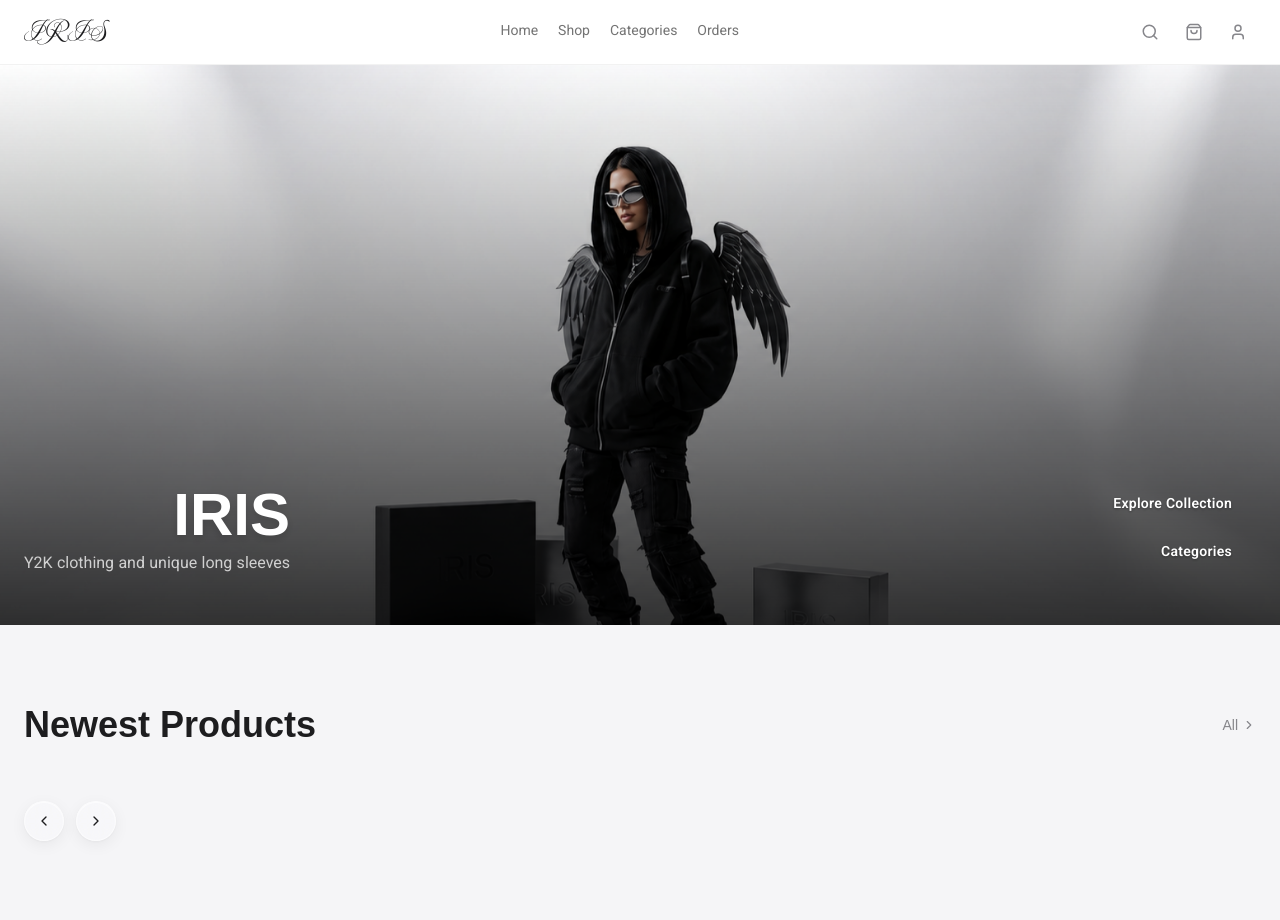
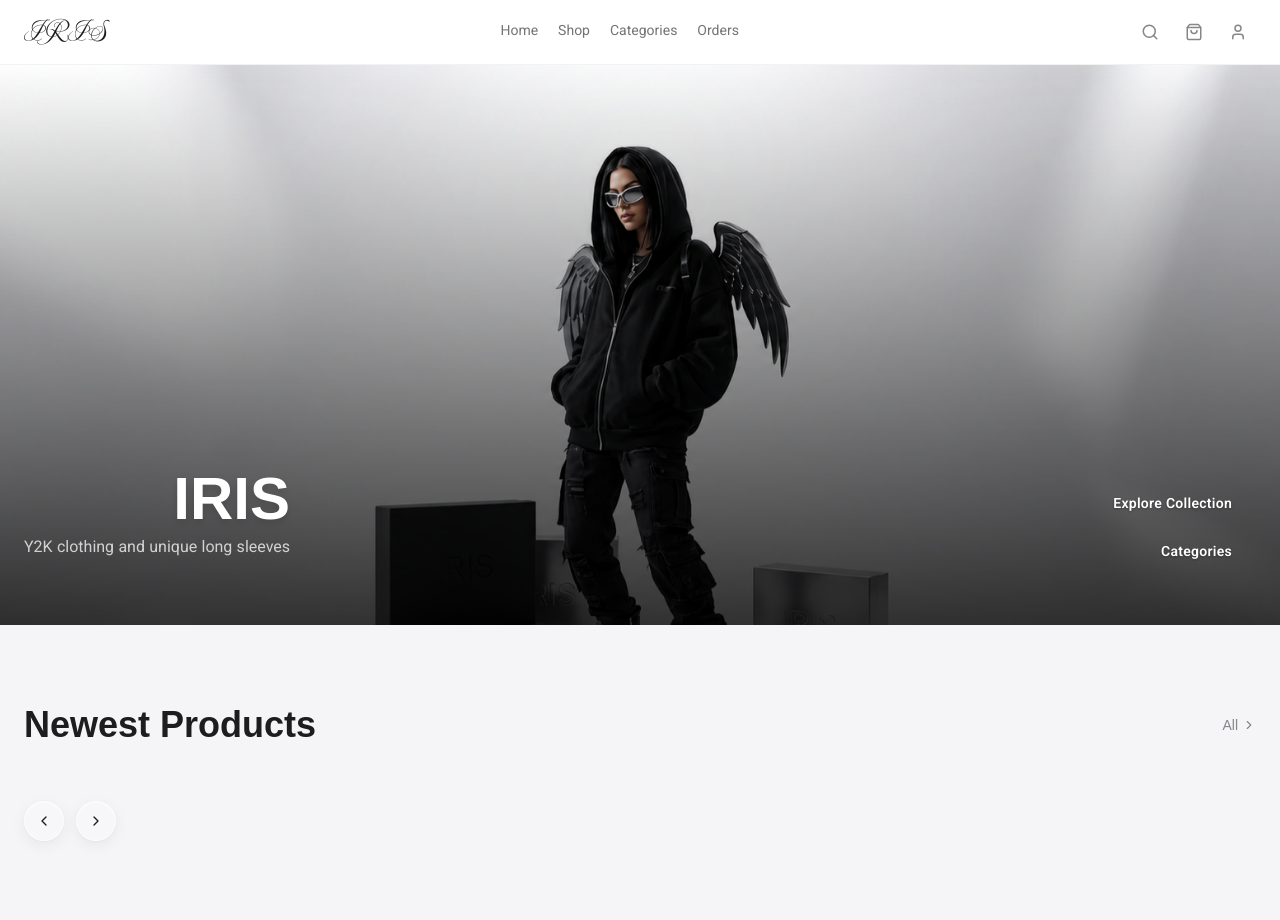
Before and after one commit to NahidDavoudi/shopiris, a PHP site: page / in a window 1280 px wide. Shown: the top 920 px of the page. Run offline with PHP 8.4, Linux system fonts and the light colour scheme; data that the repository does not hold is empty; style sheets or scripts are compiled from the project's sources; some web fonts are replaced.

Commit message:
fixed font's preloading missaddressing problem

```diff
--- a/assets/css/output.css
+++ b/assets/css/output.css
@@ -1486,6 +1486,9 @@
   .pb-1 {
     padding-bottom: var(--spacing);
   }
+  .pb-4 {
+    padding-bottom: calc(var(--spacing) * 4);
+  }
   .pb-5 {
     padding-bottom: calc(var(--spacing) * 5);
   }
--- a/assets/js/components/HeroSection.js
+++ b/assets/js/components/HeroSection.js
@@ -57,7 +57,7 @@ const HeroSection = {
         </div>
         <div class="absolute bottom-4 md:bottom-12 left-0 right-0 z-10 px-4 md:px-6">
           <div class="max-w-[1280px] mx-auto flex items-end justify-between gap-4">
-            <div class="max-w-sm text-right" dir="ltr">
+            <div class="max-w-sm text-right pb-4">
               <h1 class="font-display font-extrabold text-3xl sm:text-4xl md:text-6xl text-white mb-2 leading-none drop-shadow-lg">${hero.title}</h1>
               ${hero.subtitle ? `<p class="text-white/75 text-sm md:text-base">${hero.subtitle}</p>` : ''}
             </div>
--- a/index.html
+++ b/index.html
@@ -2,35 +2,17 @@
 <html lang="en" dir="ltr">
 
 <head>
-  <!-- =========================================================
-       Preload fonts using font-display: block
-       ========================================================= -->
-
-  <!-- Montserrat -->
-  <link rel="preload" href="/fonts/Montserrat/static/Montserrat-Light.ttf" as="font" type="font/ttf" crossorigin>
-
-  <link rel="preload" href="/fonts/Montserrat/static/Montserrat-Regular.ttf" as="font" type="font/ttf" crossorigin>
-
-  <link rel="preload" href="/fonts/Montserrat/static/Montserrat-Medium.ttf" as="font" type="font/ttf" crossorigin>
-
-  <link rel="preload" href="/fonts/Montserrat/static/Montserrat-SemiBold.ttf" as="font" type="font/ttf" crossorigin>
-
-  <link rel="preload" href="/fonts/Montserrat/static/Montserrat-Bold.ttf" as="font" type="font/ttf" crossorigin>
-
-  <link rel="preload" href="/fonts/Montserrat/static/Montserrat-ExtraBold.ttf" as="font" type="font/ttf" crossorigin>
-
-
-  <!-- AlexBrush -->
-  <link rel="preload" href="/fonts/PinyonScript-Regular.ttf" as="font" type="font/ttf" crossorigin>
-
-
-  <!-- Mea Culpa -->
-  <link rel="preload" href="/fonts/MeaCulpa/MeaCulpa-Regular.ttf" as="font" type="font/ttf" crossorigin>
-
-
-  <!-- Main stylesheets -->
-  <link rel="stylesheet" href="/css/fonts.css">
-  <link rel="stylesheet" href="/css/app.css">
+  <link rel="preload" href="assets/fonts/Montserrat/static/Montserrat-Light.ttf" as="font" type="font/ttf" crossorigin>
+  <link rel="preload" href="assets/fonts/Montserrat/static/Montserrat-Regular.ttf" as="font" type="font/ttf"
+    crossorigin>
+  <link rel="preload" href="assets/fonts/Montserrat/static/Montserrat-Medium.ttf" as="font" type="font/ttf" crossorigin>
+  <link rel="preload" href="assets/fonts/Montserrat/static/Montserrat-SemiBold.ttf" as="font" type="font/ttf"
+    crossorigin>
+  <link rel="preload" href="assets/fonts/Montserrat/static/Montserrat-Bold.ttf" as="font" type="font/ttf" crossorigin>
+  <link rel="preload" href="assets/fonts/Montserrat/static/Montserrat-ExtraBold.ttf" as="font" type="font/ttf"
+    crossorigin>
+  <link rel="preload" href="assets/fonts/PinyonScript-Regular.ttf" as="font" type="font/ttf" crossorigin>
+  <link rel="preload" href="assets/fonts/MeaCulpa/MeaCulpa-Regular.ttf" as="font" type="font/ttf" crossorigin>
   <meta charset="UTF-8">
   <meta name="viewport" content="width=device-width, initial-scale=1.0">
   <meta name="description" content="Iris Online Clothing Store — Y2K and Long-Sleeve Apparel with Worldwide Shipping">
```
Also changed, not shown: login.html (+11 -8 lines).
